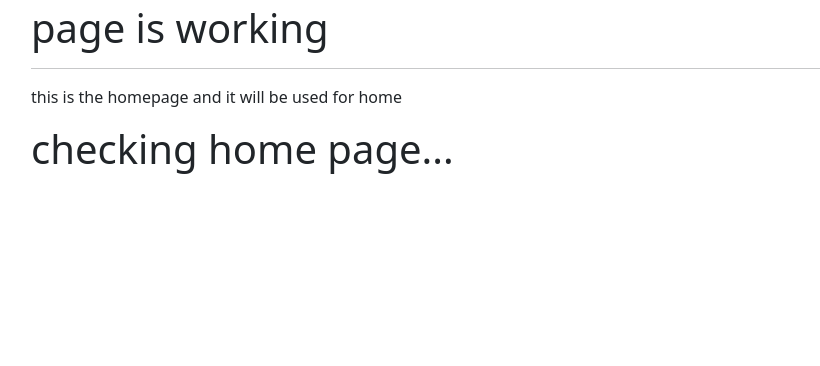
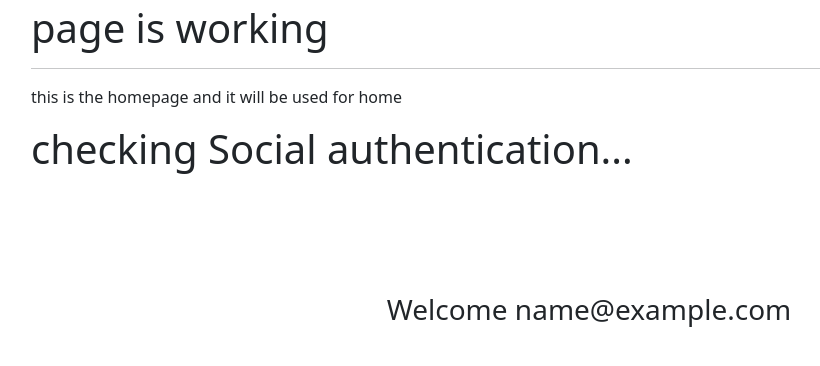
Before and after one commit to notSoRandom15/fcd-project, a Django app: page / in a window 1280 px wide. Shown: the part 56-422 px from the top of the page, without its empty margins (51-871 px from the left). Run offline with Django 4.2, Linux system fonts and the light colour scheme; the visitor is signed in with stand-in values (Sample User, id 1); parts of the project's set-up code (start-up, migrations or seed data) failed here and were passed over; some libraries are stand-ins or nearby versions.

Commit message:
modified home.html (was checking github login)

```diff
--- a/fcp/templates/pages/home.html
+++ b/fcp/templates/pages/home.html
@@ -12,5 +12,15 @@
 <p>this is the homepage and it will be used for home</p>
 
 
-<h1>checking home page...</h1>
+<h1>checking Social authentication...</h1>
+<div class="container" style="text-align: center; padding-top: 10%;">
+    {% if user.is_authenticated %}
+        <h3>Welcome {{ user.email }}</h3>
+
+
+
+    {% endif %}
+
+</div>
+
 {% endblock content %}
```
